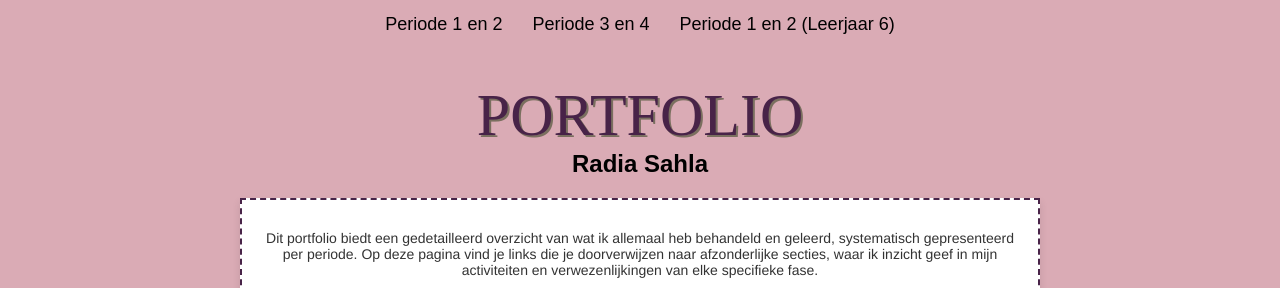
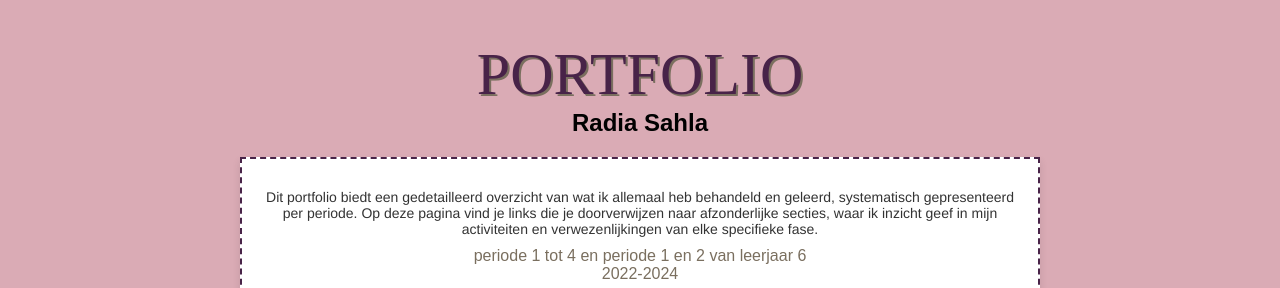
Before and after one commit to RadiaSa/Portfolio, a plain HTML site: page index.html in a window 1280 px wide. Shown: the top 288 px of the page. Drawn offline with Linux system fonts and the light colour scheme.

Commit message:
Update index.html

```diff
--- a/index.html
+++ b/index.html
@@ -93,12 +93,6 @@
 </head>
 <body>
 
-<ul class="nav-links">
-    <li><a href="link-naar-portfolio2.html">Periode 1 en 2</a></li>
-    <li><a href="link-naar-portfolio3.html">Periode 3 en 4</a></li>
-    <li><a href="C:\Users\Radia\Downloads\periode1en2leerjaar6.html">Periode 1 en 2 (Leerjaar 6)</a></li>
-</ul>
-
     <div class="header">
         <div class="portfolio-title">PORTFOLIO</div>
         <h1 class="name-title">Radia Sahla</h1>
```
